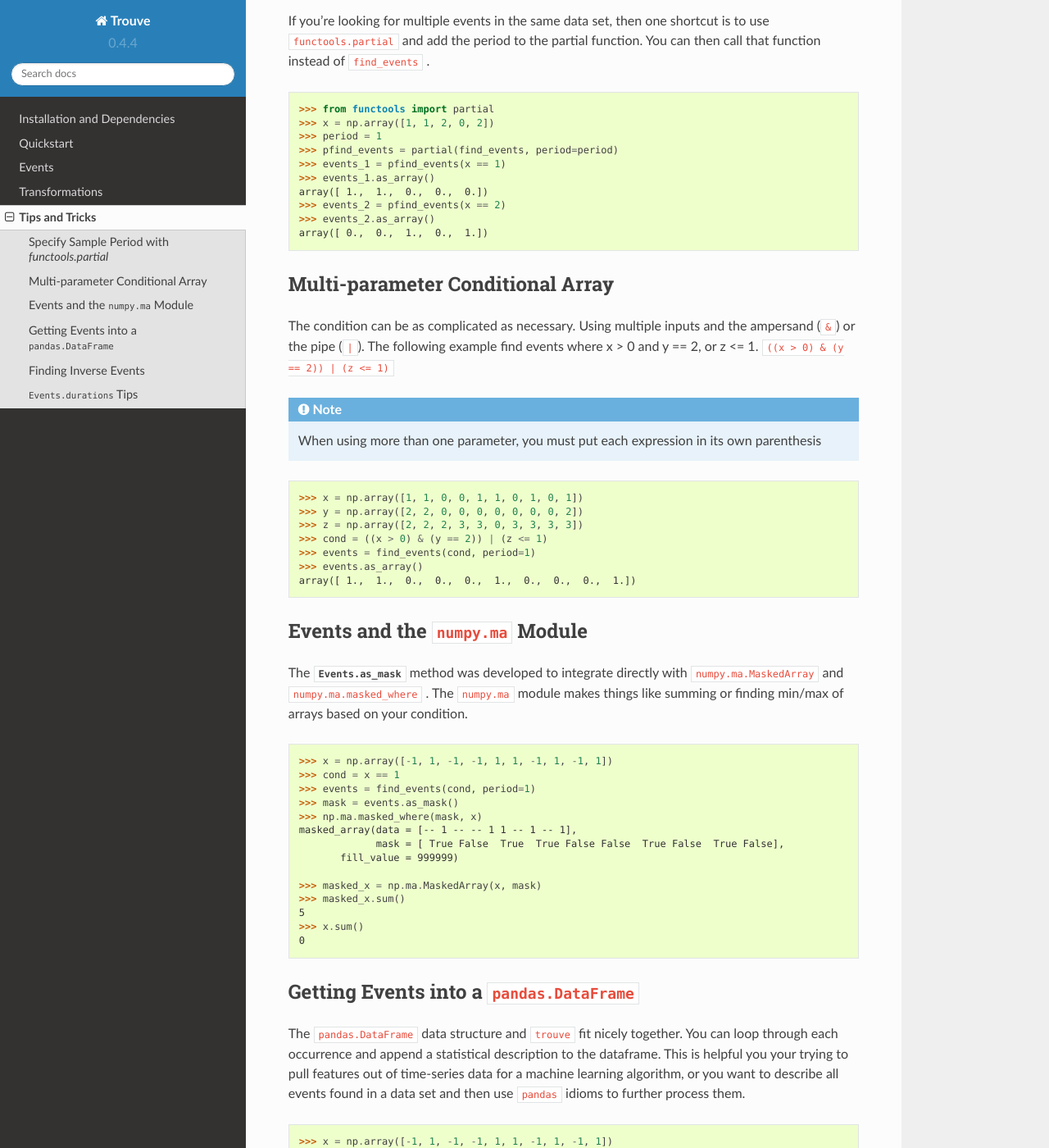
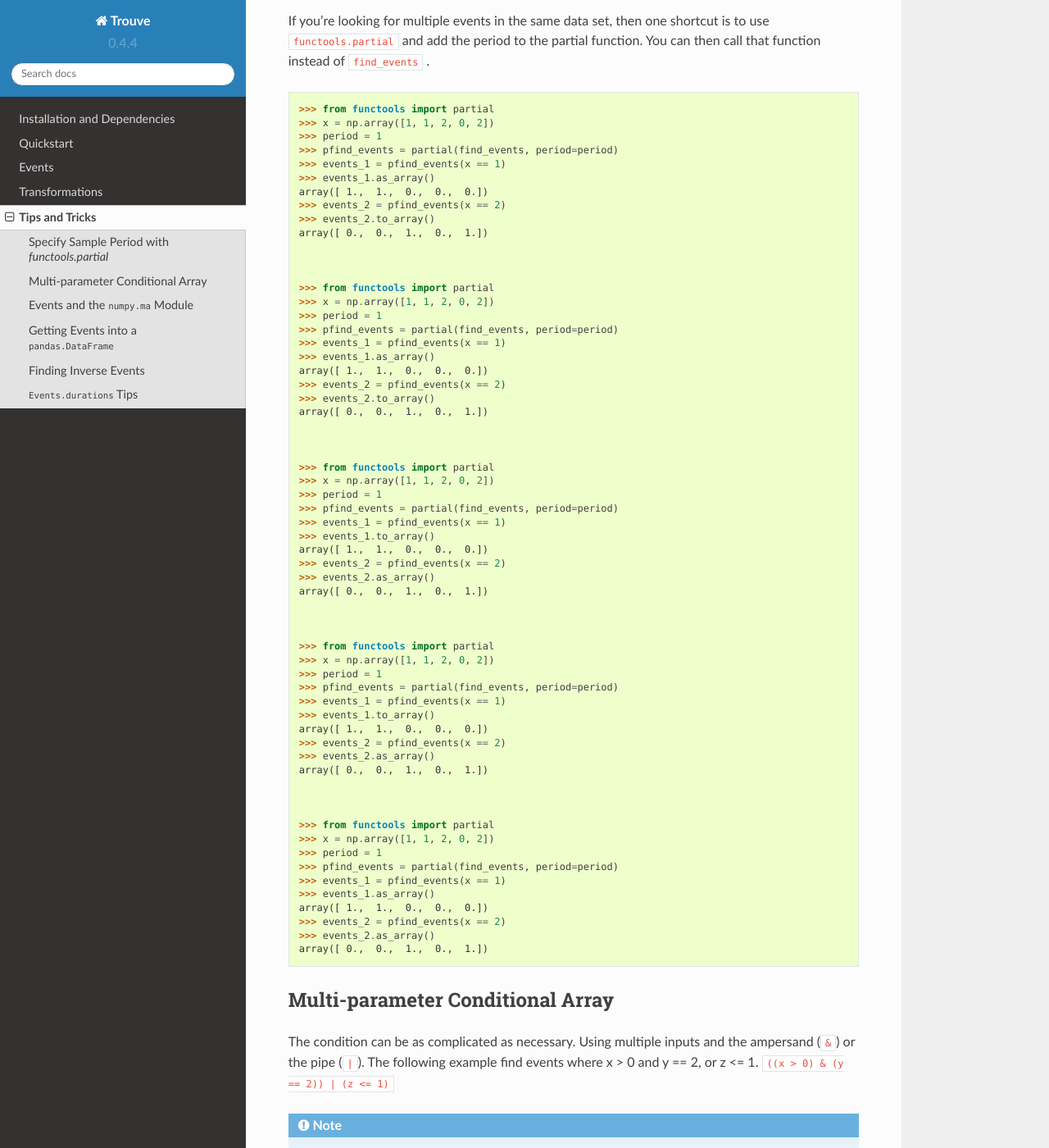
Before and after one commit to rwhitt2049/trouve, a Sphinx documentation site: the page built from docs/tips_and_tricks.rst, in a window 1280 px wide and 1400 px high, scrolled down 250 px. Shown: the whole window at 82% size. Built offline with Sphinx 7.4.7 and the Read the Docs theme 2.0.0, drawn with Linux system fonts in a browser that asks for light colours; some of the changed text lies outside the part shown.

Commit message:
Update all docstrings with Events.to_array usage
Removed all Events.as* methods from docstrings

```diff
--- a/docs/tips_and_tricks.rst
+++ b/docs/tips_and_tricks.rst
@@ -28,6 +28,58 @@ You can then call that function instead of ``find_events`` .
     >>> events_1.as_array()
     array([ 1.,  1.,  0.,  0.,  0.])
     >>> events_2 = pfind_events(x == 2)
+    >>> events_2.to_array()
+    array([ 0.,  0.,  1.,  0.,  1.])
+
+
+
+    >>> from functools import partial
+    >>> x = np.array([1, 1, 2, 0, 2])
+    >>> period = 1
+    >>> pfind_events = partial(find_events, period=period)
+    >>> events_1 = pfind_events(x == 1)
+    >>> events_1.as_array()
+    array([ 1.,  1.,  0.,  0.,  0.])
+    >>> events_2 = pfind_events(x == 2)
+    >>> events_2.to_array()
+    array([ 0.,  0.,  1.,  0.,  1.])
+
+
+
+    >>> from functools import partial
+    >>> x = np.array([1, 1, 2, 0, 2])
+    >>> period = 1
+    >>> pfind_events = partial(find_events, period=period)
+    >>> events_1 = pfind_events(x == 1)
+    >>> events_1.to_array()
+    array([ 1.,  1.,  0.,  0.,  0.])
+    >>> events_2 = pfind_events(x == 2)
+    >>> events_2.as_array()
+    array([ 0.,  0.,  1.,  0.,  1.])
+
+
+
+    >>> from functools import partial
+    >>> x = np.array([1, 1, 2, 0, 2])
+    >>> period = 1
+    >>> pfind_events = partial(find_events, period=period)
+    >>> events_1 = pfind_events(x == 1)
+    >>> events_1.to_array()
+    array([ 1.,  1.,  0.,  0.,  0.])
+    >>> events_2 = pfind_events(x == 2)
+    >>> events_2.as_array()
+    array([ 0.,  0.,  1.,  0.,  1.])
+
+
+
+    >>> from functools import partial
+    >>> x = np.array([1, 1, 2, 0, 2])
+    >>> period = 1
+    >>> pfind_events = partial(find_events, period=period)
+    >>> events_1 = pfind_events(x == 1)
+    >>> events_1.as_array()
+    array([ 1.,  1.,  0.,  0.,  0.])
+    >>> events_2 = pfind_events(x == 2)
     >>> events_2.as_array()
     array([ 0.,  0.,  1.,  0.,  1.])
 
@@ -44,6 +96,13 @@ y == 2, or z <= 1. ``((x > 0) & (y == 2)) | (z <= 1)``
 
     >>> x = np.array([1, 1, 0, 0, 1, 1, 0, 1, 0, 1])
     >>> y = np.array([2, 2, 0, 0, 0, 0, 0, 0, 0, 2])
+        >>> z = np.array([2, 2, 2, 3, 3, 0, 3, 3, 3, 3])
+        >>> cond = ((x > 0) & (y == 2)) | (z <= 1)
+        >>> events = find_events(cond, period=1)
+        >>> events.to_array()
+        array([ 1.,  1.,  0.,  0.,  0.,  1.,  0.,  0.,  0.,  1.])
+
+
     >>> z = np.array([2, 2, 2, 3, 3, 0, 3, 3, 3, 3])
     >>> cond = ((x > 0) & (y == 2)) | (z <= 1)
     >>> events = find_events(cond, period=1)
@@ -114,6 +173,24 @@ This would be helpful if you wanted to know the average, min, or max time betwee
 .. doctest::
 
     >>> x = np.array([-1, 1, -1, -1, 1, 1, -1, 1, -1, 1])
+        >>> cond = x == 1
+        >>> events = find_events(cond, period=1)
+        >>> inv_events = find_events(~cond, period=1)
+        >>> events.as_array()
+        array([ 0.,  1.,  0.,  0.,  1.,  1.,  0.,  1.,  0.,  1.])
+        >>> inv_events.to_array()
+        array([ 1.,  0.,  1.,  1.,  0.,  0.,  1.,  0.,  1.,  0.])
+
+
+        >>> cond = x == 1
+        >>> events = find_events(cond, period=1)
+        >>> inv_events = find_events(~cond, period=1)
+        >>> events.as_array()
+        array([ 0.,  1.,  0.,  0.,  1.,  1.,  0.,  1.,  0.,  1.])
+        >>> inv_events.to_array()
+        array([ 1.,  0.,  1.,  1.,  0.,  0.,  1.,  0.,  1.,  0.])
+
+
     >>> cond = x == 1
     >>> events = find_events(cond, period=1)
     >>> inv_events = find_events(~cond, period=1)
```
Also changed, not shown: docs/quick_start.rst (+35 -1 lines), 2 other files.
